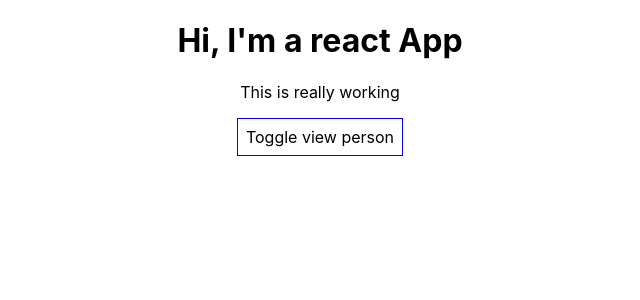
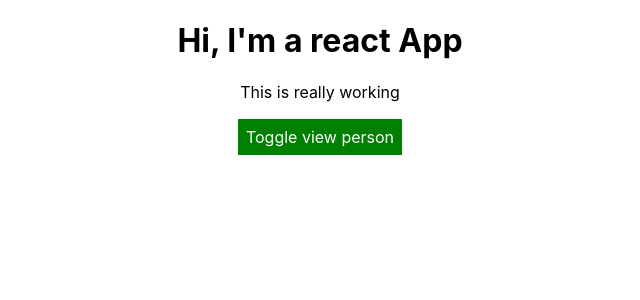
Before and after one commit to moussaibn/reactGuideCourse, a React (Create React App) app: page / in a window 1280 px wide. Shown: the top 300 px of the page, without its empty margins (320-960 px from the left). Built offline with nearby package versions, Linux system fonts and the light colour scheme.

Commit message:
commit 66

```diff
--- a/src/App.js
+++ b/src/App.js
@@ -14,7 +14,9 @@ class App extends Component {
     };
 
     nameChangeHandler = (event, id) => {
-        const personIndex = this.state.persons.findIndex(p => { return p.id === id});
+        const personIndex = this.state.persons.findIndex(p => {
+            return p.id === id
+        });
         const person = {...this.state.persons[personIndex]};
         person.name = event.target.value;
         const persons = [...this.state.persons];
@@ -36,14 +38,15 @@ class App extends Component {
 
     render() {
         const style = {
-            backgroundColor: 'white',
+            backgroundColor: 'green',
+            color: 'white',
             font: 'inherit',
-            border: '1px solid blue',
+            border: '1px solid',
             padding: '8px',
             cursor: 'pointer'
         };
         let persons = null;
-        if (this.state.showPersons)
+        if (this.state.showPersons) {
             persons = (
                 <div>
                     {this.state.persons.map((person, index) => {
@@ -57,6 +60,8 @@ class App extends Component {
                     })}
                 </div>
             );
+            style.backgroundColor = 'red';
+        }
         return (
             <div className="App">
                 <h1>Hi, I'm a react App</h1>
@@ -65,6 +70,7 @@ class App extends Component {
                         onClick={this.togglePersonsHandler}>Toggle view person
                 </button>
 
+
                 {persons}
             </div>
         );
```
